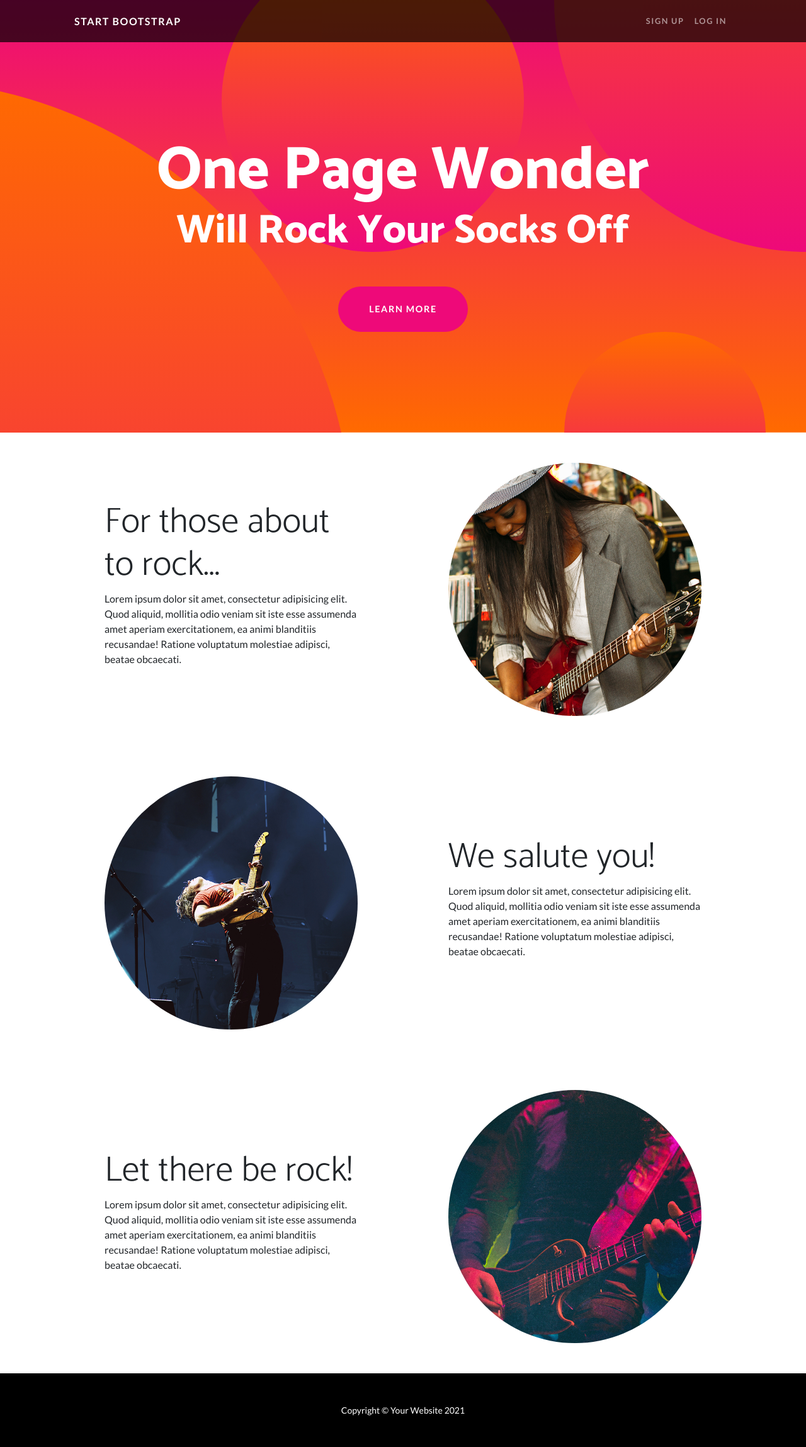
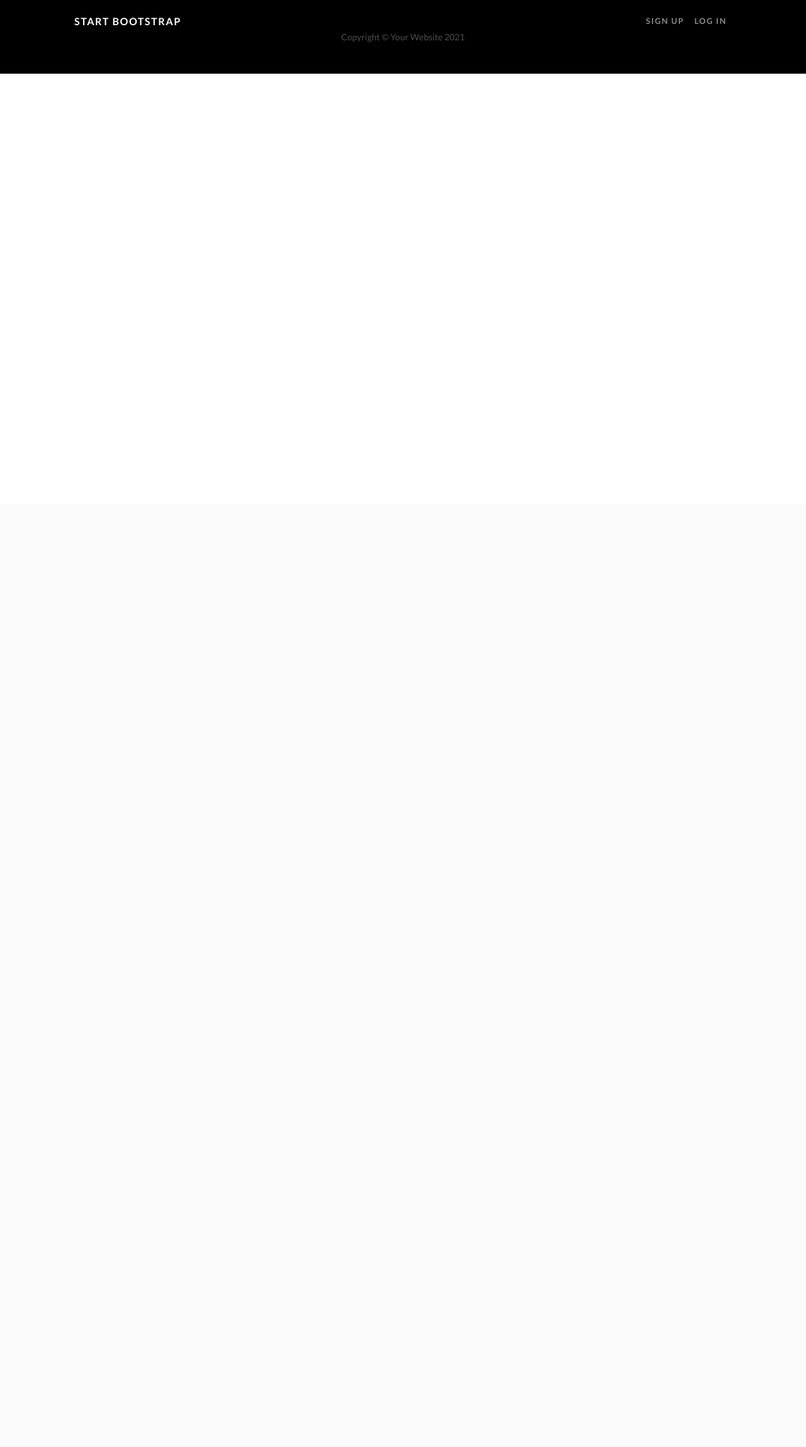
Before and after one commit to EzuraA/private_diary, a Django app: template diary/templates/diary/base.html in a window 1280 px wide. Shown: the whole page at 63% size. After the commit the page ends 117 px from the top, so only its background shows below. Run offline with Django 3.2, Linux system fonts and the light colour scheme; the template is opened without the code that fills it, so the values that code supplies are empty; some libraries are stand-ins or nearby versions.

Commit message:
base.htmlに分離

```diff
--- a/diary/templates/diary/base.html
+++ b/diary/templates/diary/base.html
@@ -38,67 +38,9 @@
             </div>
         </nav>
         <!-- Header-->
-        <header class="masthead text-center text-white">
-            <div class="masthead-content">
-                <div class="container px-5">
-                    <h1 class="masthead-heading mb-0">One Page Wonder</h1>
-                    <h2 class="masthead-subheading mb-0">Will Rock Your Socks Off</h2>
-                    <a class="btn btn-primary btn-xl rounded-pill mt-5" href="#scroll">Learn More</a>
-                </div>
-            </div>
-            <div class="bg-circle-1 bg-circle"></div>
-            <div class="bg-circle-2 bg-circle"></div>
-            <div class="bg-circle-3 bg-circle"></div>
-            <div class="bg-circle-4 bg-circle"></div>
-        </header>
+        {% block header %}{% endblock %}
         <!-- Content section 1-->
-        <section id="scroll">
-            <div class="container px-5">
-                <div class="row gx-5 align-items-center">
-                    <div class="col-lg-6 order-lg-2">
-                        <div class="p-5"><img class="img-fluid rounded-circle" src="{% static 'assets/img/01.jpg' %}" alt="..." /></div>
-                    </div>
-                    <div class="col-lg-6 order-lg-1">
-                        <div class="p-5">
-                            <h2 class="display-4">For those about to rock...</h2>
-                            <p>Lorem ipsum dolor sit amet, consectetur adipisicing elit. Quod aliquid, mollitia odio veniam sit iste esse assumenda amet aperiam exercitationem, ea animi blanditiis recusandae! Ratione voluptatum molestiae adipisci, beatae obcaecati.</p>
-                        </div>
-                    </div>
-                </div>
-            </div>
-        </section>
-        <!-- Content section 2-->
-        <section>
-            <div class="container px-5">
-                <div class="row gx-5 align-items-center">
-                    <div class="col-lg-6">
-                        <div class="p-5"><img class="img-fluid rounded-circle" src="{% static 'assets/img/02.jpg'%}" alt="..." /></div>
-                    </div>
-                    <div class="col-lg-6">
-                        <div class="p-5">
-                            <h2 class="display-4">We salute you!</h2>
-                            <p>Lorem ipsum dolor sit amet, consectetur adipisicing elit. Quod aliquid, mollitia odio veniam sit iste esse assumenda amet aperiam exercitationem, ea animi blanditiis recusandae! Ratione voluptatum molestiae adipisci, beatae obcaecati.</p>
-                        </div>
-                    </div>
-                </div>
-            </div>
-        </section>
-        <!-- Content section 3-->
-        <section>
-            <div class="container px-5">
-                <div class="row gx-5 align-items-center">
-                    <div class="col-lg-6 order-lg-2">
-                        <div class="p-5"><img class="img-fluid rounded-circle" src="{% static 'assets/img/03.jpg' %}" alt="..." /></div>
-                    </div>
-                    <div class="col-lg-6 order-lg-1">
-                        <div class="p-5">
-                            <h2 class="display-4">Let there be rock!</h2>
-                            <p>Lorem ipsum dolor sit amet, consectetur adipisicing elit. Quod aliquid, mollitia odio veniam sit iste esse assumenda amet aperiam exercitationem, ea animi blanditiis recusandae! Ratione voluptatum molestiae adipisci, beatae obcaecati.</p>
-                        </div>
-                    </div>
-                </div>
-            </div>
-        </section>
+        {% block contents %}{% endblock %}
         <!-- Footer-->
         <footer class="py-5 bg-black">
             <div class="container px-5"><p class="m-0 text-center text-white small">Copyright &copy; Your Website 2021</p></div>
```
Also changed, not shown: diary/templates/diary/index.html (+8 -32 lines).
